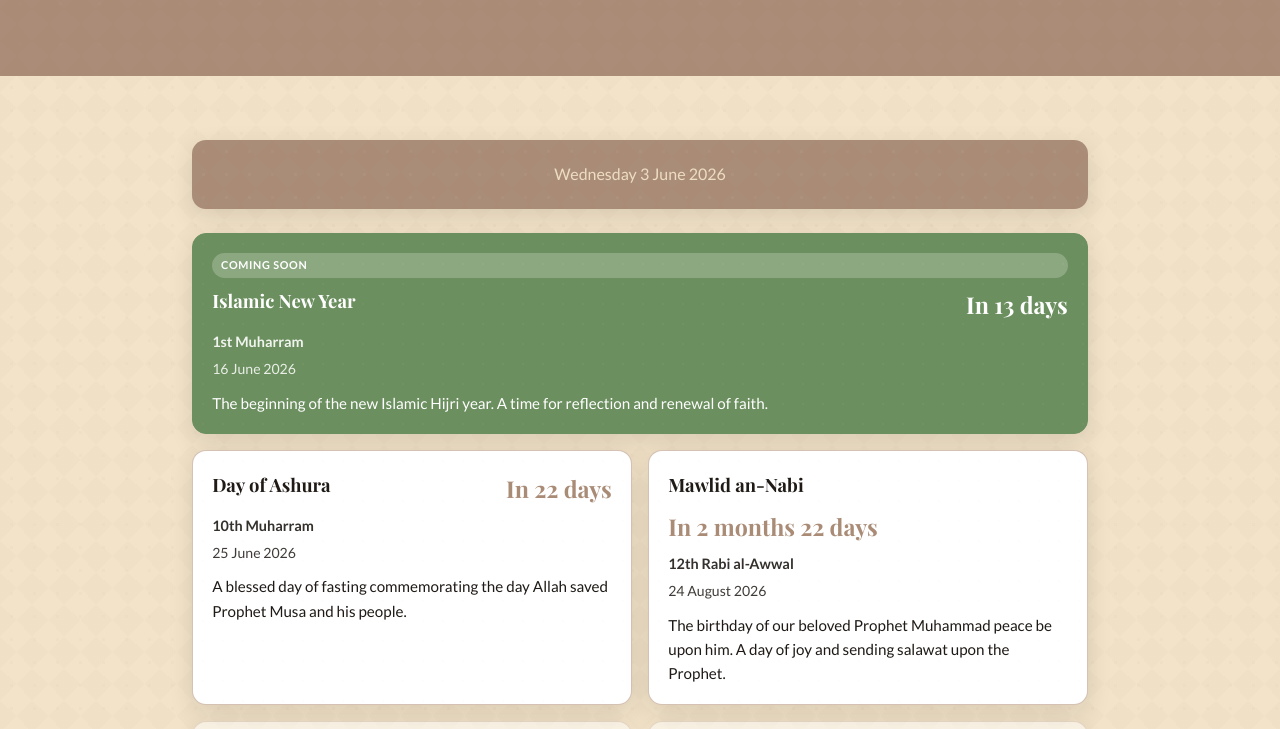
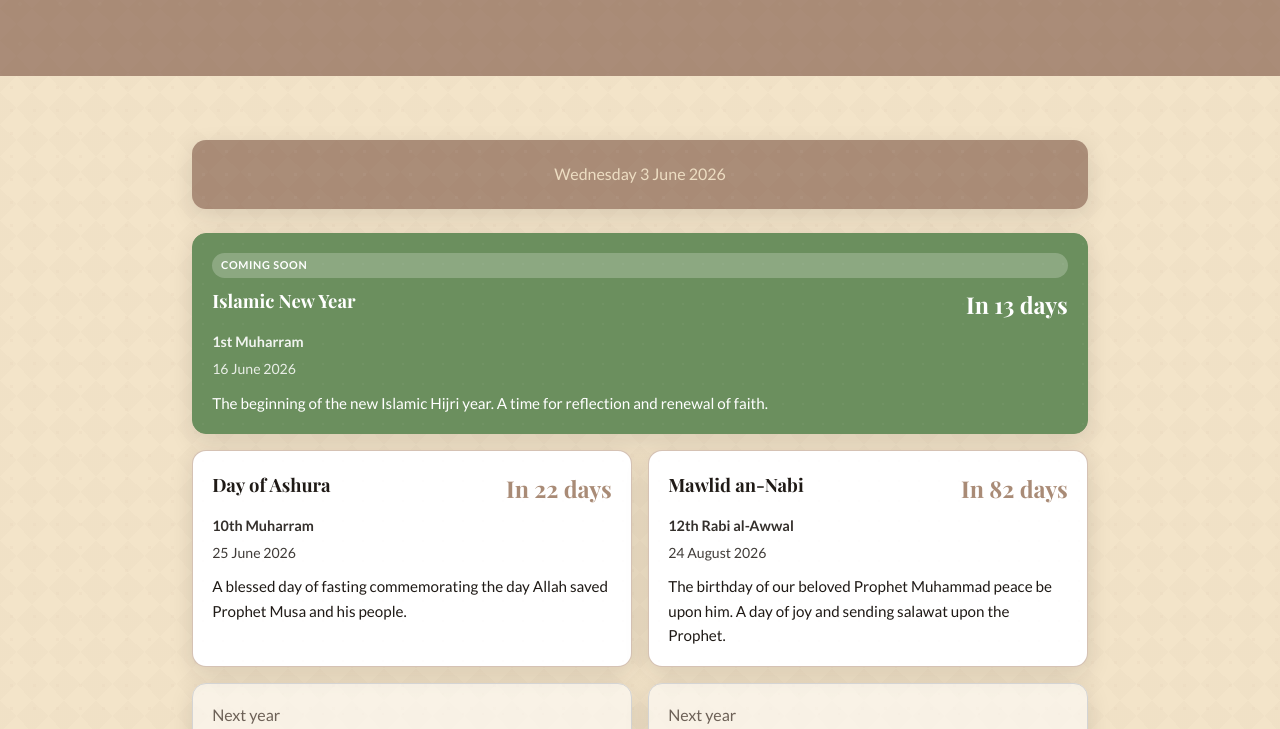
Before and after one commit to arwaalifali/learn-with-arwa, a website: page islamic-calendar.html in a window 1280 px wide. Shown: the part 223-952 px from the top of the page. Drawn offline with nearby package versions, Linux system fonts and the light colour scheme; no server answers.

Commit message:
Updated homepage labels - bigger bolder and right aligned
Co-authored-by: Cursor <cursoragent@cursor.com>

```diff
--- a/scripts/islamic-calendar.js
+++ b/scripts/islamic-calendar.js
@@ -166,25 +166,29 @@ function gregorianDateFromSchedule(year, entry) {
   return startOfDay(new Date(year, entry.month, entry.day));
 }
 
-function formatCountdown(daysUntil) {
-  if (daysUntil === 0) return "Today!";
-  if (daysUntil < 0) {
-    const daysAgo = Math.abs(daysUntil);
-    return `${daysAgo} day${daysAgo === 1 ? "" : "s"} ago`;
+function getNextOccurrenceInfo(event, today) {
+  const entry2026 = event.schedule[2026];
+  const date2026 = gregorianDateFromSchedule(2026, entry2026);
+
+  if (today < date2026) {
+    return { date: date2026, label: entry2026.label };
   }
 
-  if (daysUntil < 30) {
-    return `In ${daysUntil} day${daysUntil === 1 ? "" : "s"}`;
-  }
+  const date2027 = new Date(date2026);
+  date2027.setFullYear(2027);
+  const nextDate = startOfDay(date2027);
+  const label2027 = entry2026.label.replace(/\b2026\b/g, "2027");
 
-  const months = Math.floor(daysUntil / 30);
-  const remainder = daysUntil % 30;
+  return { date: nextDate, label: label2027 };
+}
 
-  if (remainder === 0) {
-    return `In ${months} month${months === 1 ? "" : "s"}`;
-  }
+function formatUpcomingCountdown(daysUntil) {
+  if (daysUntil === 0) return "Today!";
+  return `In ${daysUntil} day${daysUntil === 1 ? "" : "s"}`;
+}
 
-  return `In ${months} month${months === 1 ? "" : "s"} ${remainder} day${remainder === 1 ? "" : "s"}`;
+function formatPastCountdown(daysUntilNext) {
+  return `Coming back in ${daysUntilNext} day${daysUntilNext === 1 ? "" : "s"}`;
 }
 
 function parseGregorianFromApi(gregorian) {
@@ -203,26 +207,31 @@ function buildEventsForDisplay() {
     const entry = event.schedule[scheduleYear];
     const gregorianDate = gregorianDateFromSchedule(scheduleYear, entry);
     const daysUntil = Math.round((gregorianDate - today) / 86400000);
+    const nextOccurrence = getNextOccurrenceInfo(event, today);
+    const daysUntilNext = Math.round((nextOccurrence.date - today) / 86400000);
 
     return {
       event,
       gregorianDate,
       daysUntil,
+      daysUntilNext,
+      nextGregorianLabel: nextOccurrence.label,
       hijriLabel: event.hijriLabel,
       gregorianLabel: entry.label,
       scheduleYear,
+      isPastThisYear: daysUntil < 0,
     };
   });
 }
 
 function sortEvents(events) {
-  return [...events].sort((a, b) => {
-    const aPast = a.daysUntil < 0;
-    const bPast = b.daysUntil < 0;
-    if (aPast !== bPast) return aPast ? 1 : -1;
-    if (!aPast) return a.daysUntil - b.daysUntil;
-    return b.daysUntil - a.daysUntil;
-  });
+  const upcoming = events.filter((item) => item.daysUntil >= 0);
+  const past = events.filter((item) => item.isPastThisYear);
+
+  upcoming.sort((a, b) => a.daysUntil - b.daysUntil);
+  past.sort((a, b) => a.daysUntilNext - b.daysUntilNext);
+
+  return [...upcoming, ...past];
 }
 
 function renderHeader(hijri, gregorian) {
@@ -278,13 +287,22 @@ function renderEvents(events) {
     .map((item) => {
       let cardClass = "islamic-event-card fade-in-element islamic-event-card--future";
       let badge = "";
+      let yearLabel = "";
+      let countdownText = formatUpcomingCountdown(item.daysUntil);
+      let gregorianDisplay = item.gregorianLabel;
+      let cardStyle = "";
 
-      if (item.daysUntil < 0) {
-        cardClass = "islamic-event-card islamic-event-card--past";
+      if (item.isPastThisYear) {
+        cardClass = "islamic-event-card fade-in-element islamic-event-card--past";
+        yearLabel =
+          '<span class="islamic-event-year-label muted">Next year</span>';
+        countdownText = formatPastCountdown(item.daysUntilNext);
+        gregorianDisplay = item.nextGregorianLabel;
+        cardStyle = ' style="border-color: #d4d4d4;"';
       } else if (item.daysUntil === 0) {
-        cardClass = "islamic-event-card islamic-event-card--today";
+        cardClass = "islamic-event-card fade-in-element islamic-event-card--today";
       } else if (!comingSoonAssigned) {
-        cardClass = "islamic-event-card islamic-event-card--soon";
+        cardClass = "islamic-event-card fade-in-element islamic-event-card--soon";
         badge = '<span class="islamic-event-badge">Coming Soon</span>';
         comingSoonAssigned = true;
       }
@@ -295,14 +313,15 @@ function renderEvents(events) {
           : "islamic-event-countdown";
 
       return `
-        <li class="${cardClass}">
+        <li class="${cardClass}"${cardStyle}>
+          ${yearLabel}
           ${badge}
           <div class="islamic-event-head">
             <h2 class="islamic-event-name">${item.event.name}</h2>
-            <p class="${countdownClass}">${formatCountdown(item.daysUntil)}</p>
+            <p class="${countdownClass}">${countdownText}</p>
           </div>
           <p class="islamic-event-hijri-date">${item.hijriLabel}</p>
-          <p class="islamic-event-gregorian-date">${item.gregorianLabel}</p>
+          <p class="islamic-event-gregorian-date">${gregorianDisplay}</p>
           <p class="islamic-event-description">${item.event.description}</p>
         </li>
       `;
--- a/style.css
+++ b/style.css
@@ -252,6 +252,17 @@
     margin-bottom: 0.9rem;
     color: var(--muted);
     font-weight: 700;
+  }
+
+  .container > .eyebrow:has(+ .verse-box),
+  .container > .eyebrow:has(+ .daily-box) {
+    font-family: "Playfair Display", serif;
+    font-size: 1.2rem;
+    font-weight: 700;
+    text-align: right;
+    text-transform: none;
+    letter-spacing: normal;
+    width: 100%;
   }
 
   .verse-box {
```
Also changed, not shown: index.html (+0 -3 lines).
